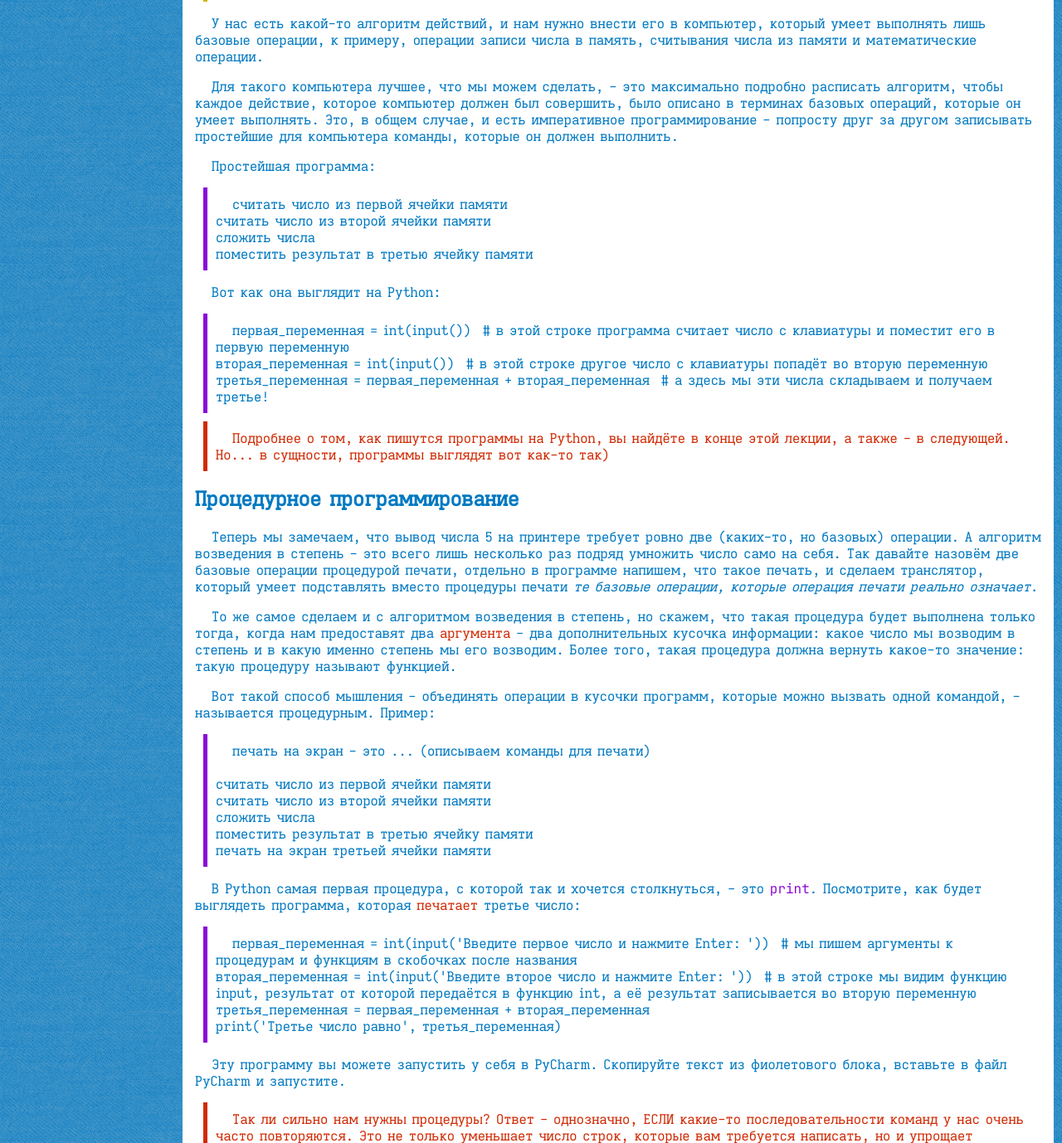
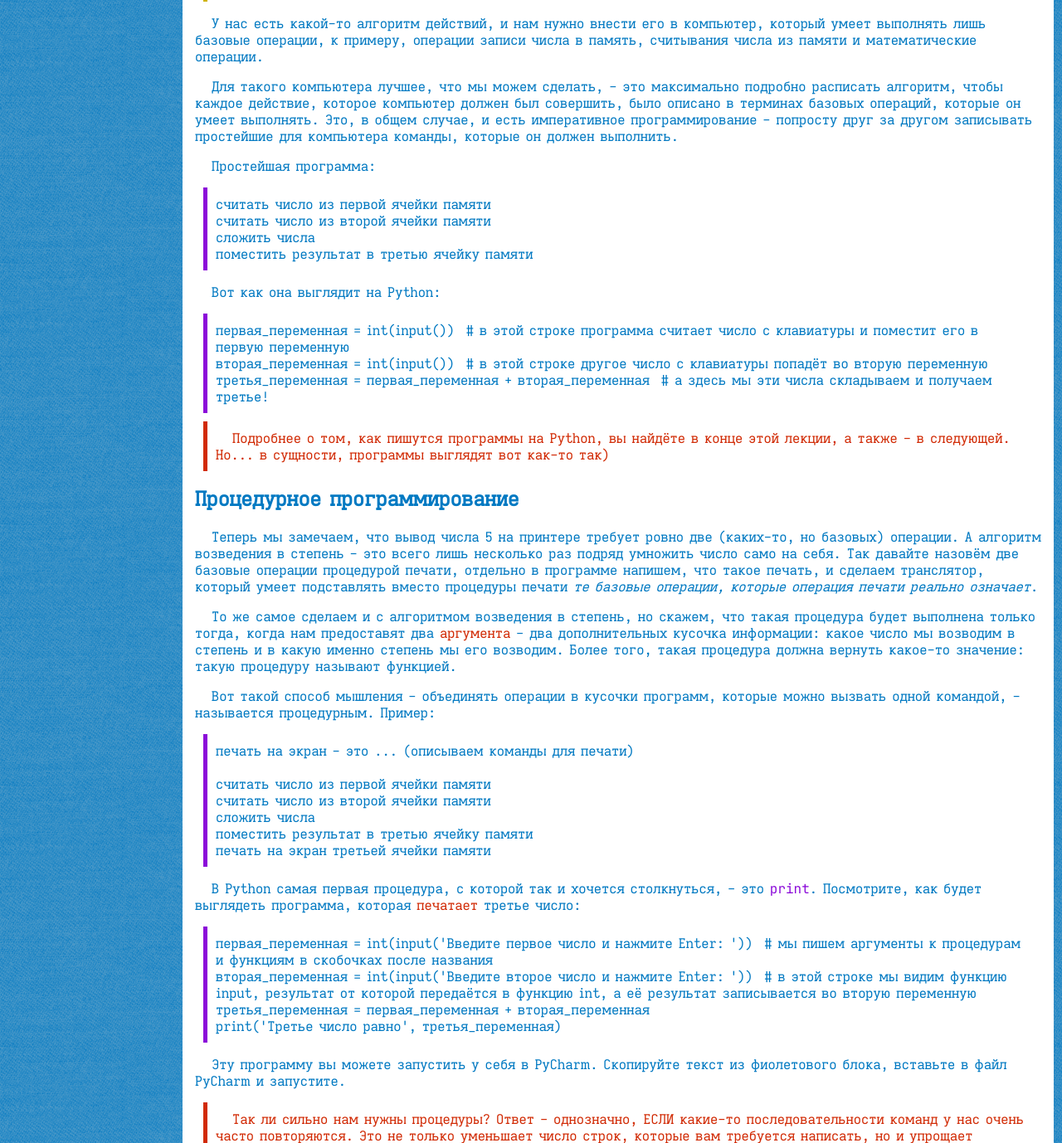
Before and after one commit to kollieartwolf/pc-rudn-course-2020-21, a Django app: a page that uses srv/lectures/templates/base.html in a window 1280 px wide. Shown: the part 670-2048 px from the top of the page at 83% size. Run offline with Django 3.2, Linux system fonts and the light colour scheme; data comes from the database, SQL or seed files in the repository; both versions use the stored data as it was after the commit.

Commit message:
Обновление лекций #3

```diff
--- a/arts/stylesheet.css
+++ b/arts/stylesheet.css
@@ -103,6 +103,7 @@ code {
 }
 
 .code-block {
+    text-indent: 0em;
     display: block;
     margin: 10px;
     padding: 10px;
--- a/srv/lectures/static/stylesheet.css
+++ b/srv/lectures/static/stylesheet.css
@@ -103,6 +103,7 @@ code {
 }
 
 .code-block {
+    text-indent: 0em;
     display: block;
     margin: 10px;
     padding: 10px;
```
Also changed, not shown: srv/db.sqlite3.
